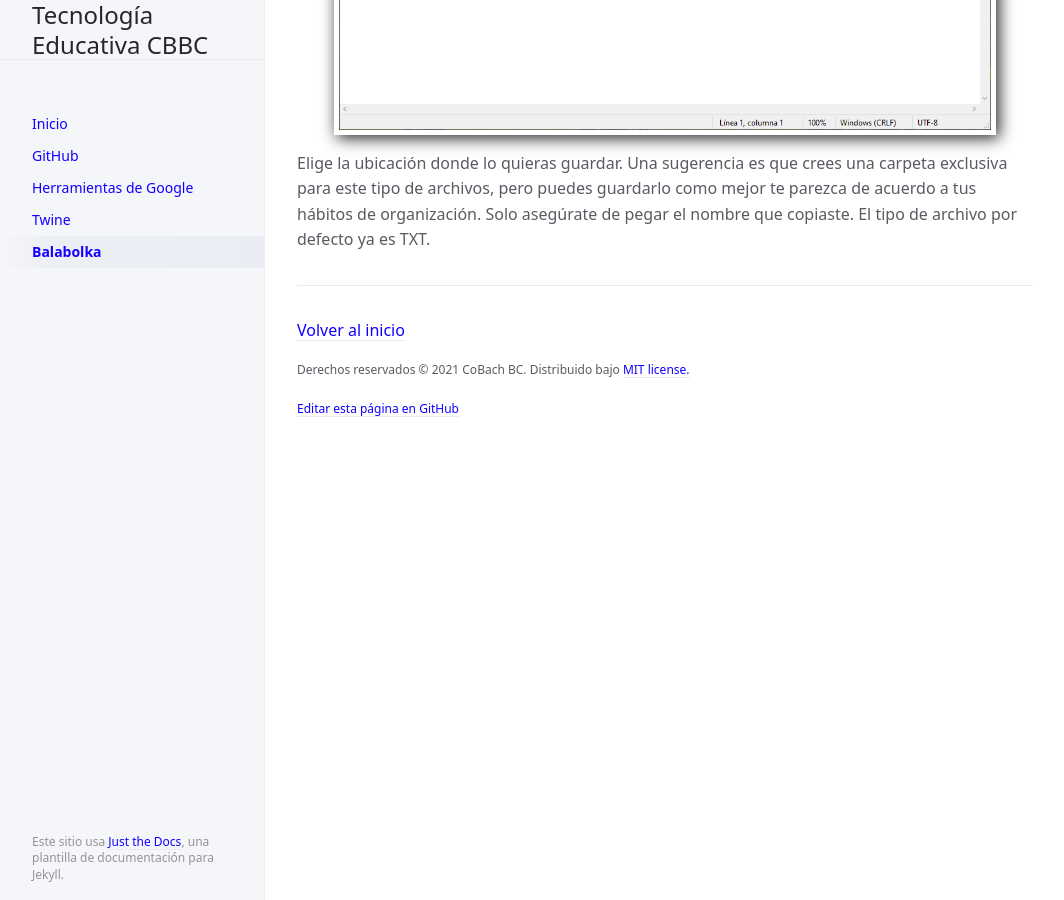
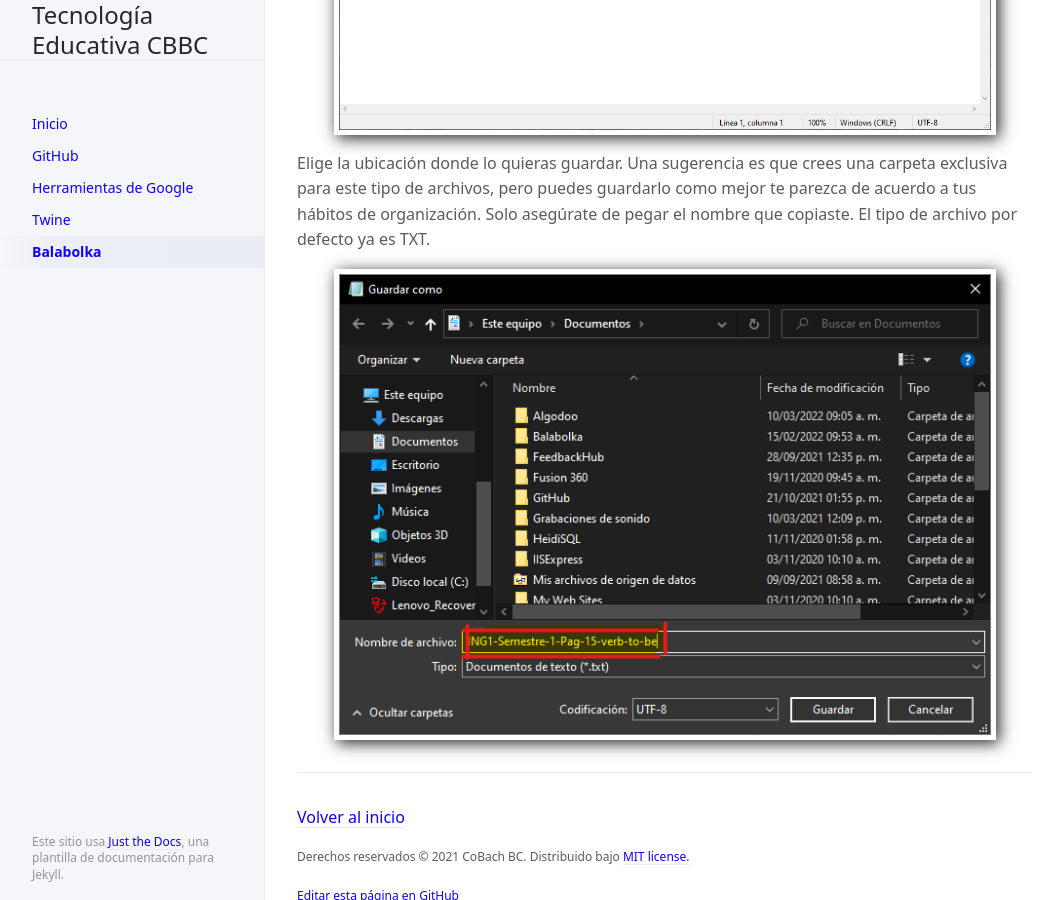
Before and after one commit to CoBachBC/demo, a Jekyll site: the page built from docs/balabolka.md, in a window 1280 px wide and 900 px high, scrolled down 3572 px. Shown: the whole window, without its empty margins (107-1171 px from the left). Built offline with Jekyll 4.4.1, drawn with Linux system fonts in a browser that asks for light colours.

Commit message:
Update balabolka.md

```diff
--- a/docs/balabolka.md
+++ b/docs/balabolka.md
@@ -84,3 +84,5 @@
 ![](/assets/images/balabolka-01-05.png){: .img-tutorial-h}
 
 Elige la ubicación donde lo quieras guardar. Una sugerencia es que crees una carpeta exclusiva para este tipo de archivos, pero puedes guardarlo como mejor te parezca de acuerdo a tus hábitos de organización. Solo asegúrate de pegar el nombre que copiaste. El tipo de archivo por defecto ya es TXT.
+
+![](/assets/images/balabolka-01-06.png){: .img-tutorial-h}
```
